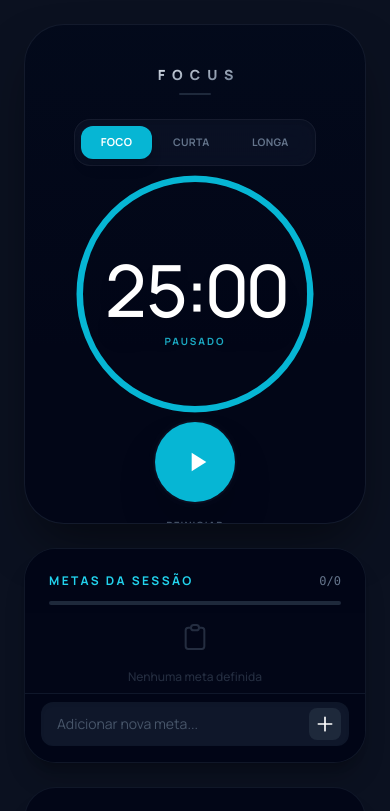
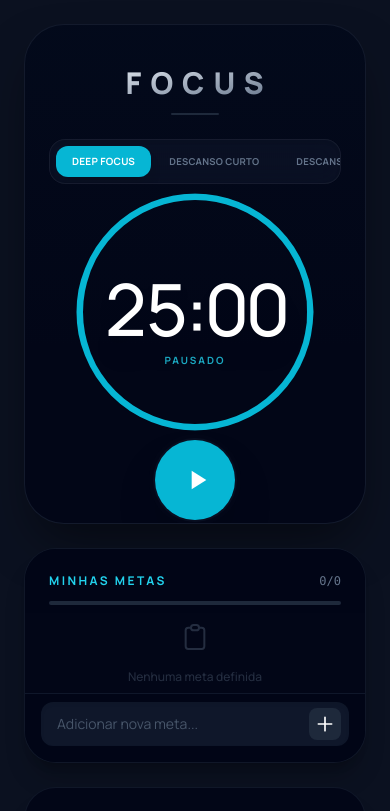
Before and after one commit to lucasemanuelcrc/devfocus, a Next.js app in the folder focus/: page / in a window 390 px wide. Shown: the top 811 px of the page. Built offline with nearby package versions, Linux system fonts and the light colour scheme.

Commit message:
tela inicial ajustada

```diff
--- a/focus/src/app/globals.css
+++ b/focus/src/app/globals.css
@@ -12,29 +12,29 @@ body {
   color: rgb(var(--foreground-rgb));
   background: linear-gradient(to bottom, transparent, rgb(var(--background-end-rgb))) rgb(var(--background-start-rgb));
 }
-/*
-   Scrollbar customizada — FOCUS */
-
-/* Chrome, Edge, Safari */
-.custom-scrollbar::-webkit-scrollbar {
+@layer utilities {
+  /* Scrollbar Elegante FOCUS */
+  .scrollbar-focus::-webkit-scrollbar {
     width: 6px;
+    height: 6px;
   }
 
-.custom-scrollbar::-webkit-scrollbar-track {
+  .scrollbar-focus::-webkit-scrollbar-track {
     background: transparent;
   }
 
-.custom-scrollbar::-webkit-scrollbar-thumb {
-  background-color: rgba(99, 102, 241, 0.4); /* indigo-500 */
-  border-radius: 999px;
+  .scrollbar-focus::-webkit-scrollbar-thumb {
+    background: #334155; /* slate-700 */
+    border-radius: 99px;
   }
 
-.custom-scrollbar::-webkit-scrollbar-thumb:hover {
-  background-color: rgba(99, 102, 241, 0.7);
+  .scrollbar-focus::-webkit-scrollbar-thumb:hover {
+    background: #475569; /* slate-600 */
   }
 
-/* Firefox */
-.custom-scrollbar {
+  /* Suporte para Firefox (Opcional, mas recomendado) */
+  .scrollbar-focus {
     scrollbar-width: thin;
-  scrollbar-color: rgba(99, 102, 241, 0.4) transparent;
+    scrollbar-color: #334155 transparent;
   }
+}
--- a/focus/src/components/GoalsCard.tsx
+++ b/focus/src/components/GoalsCard.tsx
@@ -63,7 +63,7 @@ export default function GoalsCard() {
       <div className="p-6 pb-2 shrink-0 z-10 bg-slate-950/95 backdrop-blur-sm">
         <div className="flex justify-between items-end mb-3">
           <h2 className={`text-xs font-bold tracking-[0.2em] uppercase transition-colors duration-500 ${colors.accent}`}>
-            Metas da Sessão
+            Minhas Metas
           </h2>
           <span className="text-xs font-mono text-slate-500">
             {completedGoals}/{totalGoals}
@@ -82,7 +82,8 @@ export default function GoalsCard() {
       {/* LISTA: Scrollável e Limpa */}
       <div
         ref={scrollRef}
-        className="flex-1 overflow-y-auto px-4 py-2 space-y-2 scrollbar-thin scrollbar-thumb-slate-800 scrollbar-track-transparent hover:scrollbar-thumb-slate-700"
+        // Aplicação da nova scrollbar elegante do Projeto FOCUS
+        className="flex-1 overflow-y-auto px-4 py-2 space-y-2 scrollbar-focus"
       >
         {goals.length === 0 ? (
           // Empty State
--- a/focus/src/components/SoundsCard.tsx
+++ b/focus/src/components/SoundsCard.tsx
@@ -3,7 +3,7 @@
 import { useState } from 'react';
 import { useThemeColors } from '@/hooks/useThemeColors';
 
-// Tipagem inline para manter consistência se não houver arquivo externo
+// Tipagem inline mantida
 interface SoundTrack {
   id: string;
   title: string;
@@ -11,9 +11,9 @@ interface SoundTrack {
 }
 
 const PLAYLISTS: SoundTrack[] = [
-  { id: '1', title: 'Lofi Girl', url: 'https://www.youtube.com/embed/jfKfPfyJRdk' },
+  { id: '1', title: 'Lofi', url: 'https://www.youtube.com/embed/jfKfPfyJRdk' },
   { id: '2', title: 'Synthwave', url: 'https://www.youtube.com/embed/4xDzrJKXOOY' },
-  { id: '3', title: 'Classical', url: 'https://www.youtube.com/embed/mIYzp5rcTvU' },
+  { id: '3', title: 'Classicos', url: 'https://www.youtube.com/embed/mIYzp5rcTvU' },
 ];
 
 export default function SoundsCard() {
@@ -21,13 +21,13 @@ export default function SoundsCard() {
   const { colors } = useThemeColors();
 
   return (
-    // CARD PRINCIPAL: Estética "Navy Premium" consistente
+    // CARD PRINCIPAL
     <div className="h-full flex flex-col bg-slate-950 border border-slate-800/50 rounded-[32px] shadow-xl shadow-black/20 overflow-hidden relative p-6">
 
-      {/* HEADER: Alinhado visualmente com GoalsCard */}
+      {/* HEADER */}
       <div className="flex items-center justify-between mb-5 shrink-0">
         <h2 className={`text-xs font-bold tracking-[0.2em] uppercase transition-colors duration-500 ${colors.accent}`}>
-          Ambiente
+          Focus Music
         </h2>
 
         {/* Indicador de Status "Live" */}
@@ -42,15 +42,16 @@ export default function SoundsCard() {
         </div>
       </div>
 
-      {/* PLAYER WRAPPER: Moldura elegante */}
-      <div className="w-full relative group mb-5 shadow-2xl shadow-black/50 rounded-2xl overflow-hidden border border-slate-800">
-        {/* Overlay para escurecer o vídeo e mantê-lo discreto */}
-        <div className="absolute inset-0 bg-slate-900/20 pointer-events-none z-10 group-hover:bg-transparent transition-colors duration-500" />
+      {/* PLAYER WRAPPER */}
+      <div className="w-full relative group mb-5 shadow-2xl shadow-black/50 rounded-2xl overflow-hidden border border-slate-800 bg-slate-900">
 
-        <div className="aspect-video w-full bg-slate-900">
+        {/* Aspect Ratio Container */}
+        <div className="aspect-video w-full">
           <iframe
             src={`${currentTrack.url}?autoplay=0&controls=0&rel=0&modestbranding=1`}
-            className="w-full h-full opacity-80 group-hover:opacity-100 transition-opacity duration-500 grayscale group-hover:grayscale-0"
+            // ALTERAÇÃO AQUI: Removido 'grayscale', 'opacity-80' e os efeitos de hover.
+            // Agora o vídeo fica sempre com cor total (opacity-100) e sem filtro cinza.
+            className="w-full h-full opacity-100"
             allow="autoplay; encrypted-media"
             title="Audio Player"
             loading="lazy"
@@ -58,7 +59,7 @@ export default function SoundsCard() {
         </div>
       </div>
 
-      {/* CONTROLS: Botões estilo "Chips" modernos */}
+      {/* CONTROLS: Botões estilo "Chips" */}
       <div className="flex gap-2 overflow-x-auto pb-1 scrollbar-hide">
         {PLAYLISTS.map((track) => {
           const isActive = currentTrack.id === track.id;
--- a/focus/src/components/TimerCard.tsx
+++ b/focus/src/components/TimerCard.tsx
@@ -5,19 +5,20 @@ import { useState, useEffect } from 'react';
 // Tipos e Configurações
 type TimerMode = 'focus' | 'shortBreak' | 'longBreak';
 
+// ALTERAÇÃO: Renomeação dos rótulos para maior clareza semântica
 const MODES = {
-  focus: { label: 'Foco', minutes: 25, color: 'cyan' },
-  shortBreak: { label: 'Curta', minutes: 5, color: 'emerald' },
-  longBreak: { label: 'Longa', minutes: 15, color: 'violet' },
+  focus: { label: 'Deep Focus', minutes: 25, color: 'cyan' },
+  shortBreak: { label: 'Descanso Curto', minutes: 5, color: 'emerald' },
+  longBreak: { label: 'Descanso Longo', minutes: 15, color: 'violet' },
 };
 
 export default function TimerCard() {
-  // --- ESTADO ---
+  // --- ESTADO (INTOCADO) ---
   const [mode, setMode] = useState<TimerMode>('focus');
   const [timeLeft, setTimeLeft] = useState(MODES.focus.minutes * 60);
   const [isRunning, setIsRunning] = useState(false);
 
-  // --- MAPA DE CORES ---
+  // --- MAPA DE CORES (INTOCADO) ---
   const theme = {
     focus: {
       text: 'text-cyan-400',
@@ -42,7 +43,7 @@ export default function TimerCard() {
     },
   }[mode];
 
-  // --- EFEITOS ---
+  // --- EFEITOS (INTOCADO) ---
   useEffect(() => {
     let interval: NodeJS.Timeout;
     if (isRunning && timeLeft > 0) {
@@ -61,7 +62,7 @@ export default function TimerCard() {
     document.title = `${minutes}:${seconds < 10 ? '0' : ''}${seconds} - FOCUS`;
   }, [timeLeft]);
 
-  // --- HANDLERS ---
+  // --- HANDLERS (INTOCADO) ---
   const switchMode = (newMode: TimerMode) => {
     setMode(newMode);
     setTimeLeft(MODES[newMode].minutes * 60);
@@ -103,20 +104,23 @@ export default function TimerCard() {
 
       {/* HEADER */}
       <div className="z-10 w-full flex flex-col items-center gap-6 pt-2">
-        <div className="flex flex-col items-center gap-2">
-          <h1 className="text-sm sm:text-base font-extrabold tracking-[0.5em] text-transparent bg-clip-text bg-gradient-to-br from-slate-200 to-slate-500 uppercase select-none pl-2">
+        <div className="flex flex-col items-center gap-3">
+          {/* ALTERAÇÃO: Aumento significativo da tipografia para destaque visual (text-3xl sm:text-4xl) */}
+          <h1 className="text-3xl sm:text-4xl font-extrabold tracking-[0.3em] text-transparent bg-clip-text bg-gradient-to-br from-slate-200 to-slate-500 uppercase select-none pl-2 transition-all duration-500">
             FOCUS
           </h1>
-          <div className={`w-8 h-0.5 rounded-full transition-colors duration-700 ${isRunning ? theme.bg : 'bg-slate-800'}`} />
+          <div className={`w-12 h-0.5 rounded-full transition-colors duration-700 ${isRunning ? theme.bg : 'bg-slate-800'}`} />
         </div>
 
-        <div className="flex p-1.5 bg-slate-900/60 rounded-2xl border border-white/5 backdrop-blur-md shadow-inner">
+        <div className="flex p-1.5 bg-slate-900/60 rounded-2xl border border-white/5 backdrop-blur-md shadow-inner overflow-x-auto max-w-full scrollbar-hide">
           {(Object.keys(MODES) as TimerMode[]).map((m) => (
             <button
               key={m}
               onClick={() => switchMode(m)}
+              // ALTERAÇÃO: Adicionado whitespace-nowrap para evitar quebra de linha nos textos longos
+              // Ajustado px-4 para equilibrar o tamanho com os novos rótulos
               className={`
-                px-5 py-2 rounded-xl text-[11px] font-bold uppercase tracking-wide transition-all duration-300
+                px-4 py-2 rounded-xl text-[10px] sm:text-[11px] font-bold uppercase tracking-wide transition-all duration-300 whitespace-nowrap
                 ${mode === m
                   ? `${theme.bg} text-white shadow-lg scale-100`
                   : 'text-slate-500 hover:text-slate-300 hover:bg-white/5 scale-95'}
@@ -182,10 +186,10 @@ export default function TimerCard() {
           title={isRunning ? "Pausar" : "Iniciar"}
         >
           {isRunning ? (
-            // Ícone PAUSE (Geometricamente centralizado)
+            // Ícone PAUSE
             <svg className="w-8 h-8 fill-current" viewBox="0 0 24 24"><path d="M6 19h4V5H6v14zm8-14v14h4V5h-4z" /></svg>
           ) : (
-            // Ícone PLAY (Ajustado com ml-1 para compensar o peso visual)
+            // Ícone PLAY
             <svg className="w-8 h-8 fill-current ml-1" viewBox="0 0 24 24"><path d="M8 5v14l11-7z" /></svg>
           )}
         </button>
```
Lines whose indentation alone changed are shown as unchanged.
